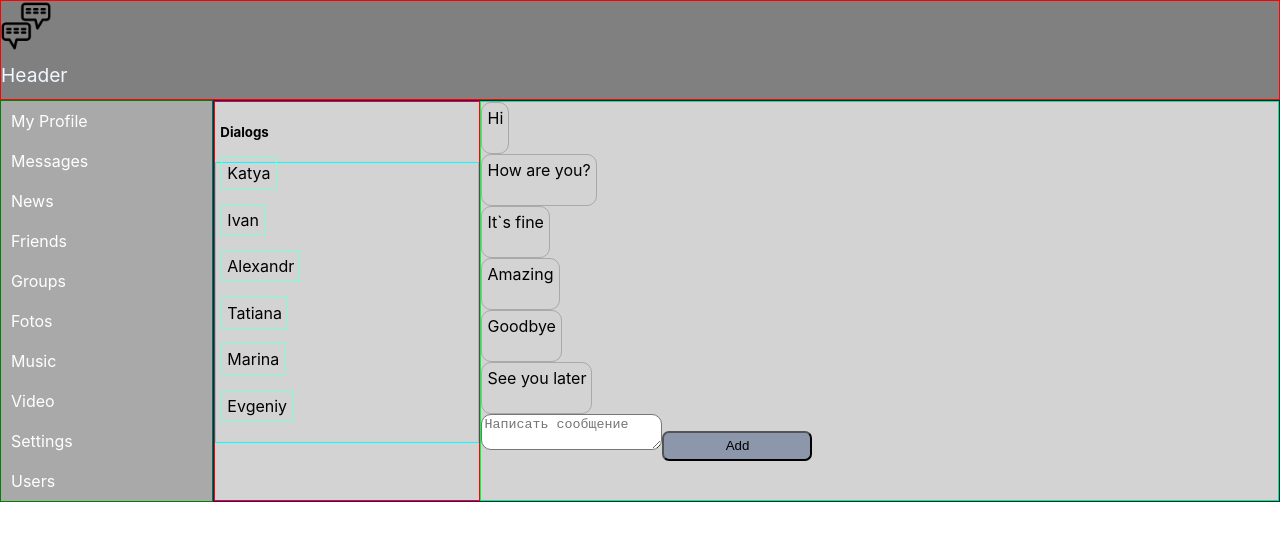
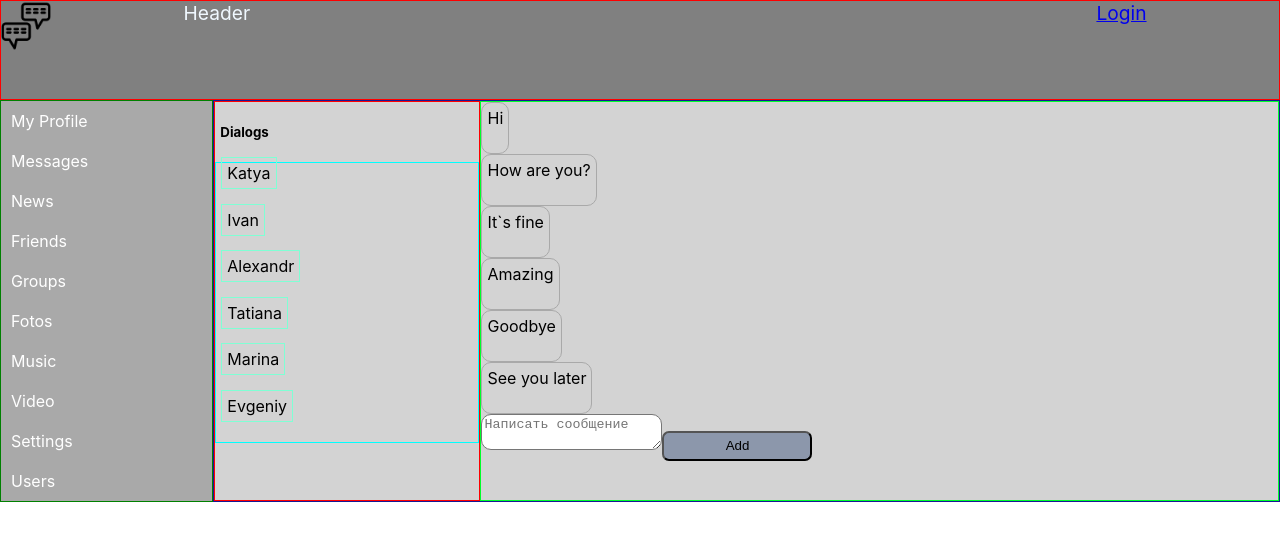
Before and after one commit to Elena763/TheSocialNetwork, a React app in the folder my-vk/: page /dialogs in a window 1280 px wide. Shown: the top 540 px of the page. Built offline with nearby package versions, Linux system fonts and the light colour scheme.

Commit message:
Added authorization

```diff
--- a/my-vk/src/components/Header/Header.jsx
+++ b/my-vk/src/components/Header/Header.jsx
@@ -1,12 +1,18 @@
 import React from "react";
 import headerStyle from './Header.module.css';
 import logo from "../../assets/images/logo_icon.png"
+import { NavLink } from "react-router-dom";
 
 function Header() {
     return (
       <div className={headerStyle.header}>
         <img src={logo} alt="logo" />
         Header
+        <div className={headerStyle.loginBlock}>
+          <NavLink to={'/login'}>
+            Login
+          </NavLink>
+        </div>
       </div>
     );
   }
--- a/my-vk/src/components/Header/Header.module.css
+++ b/my-vk/src/components/Header/Header.module.css
@@ -5,7 +5,11 @@
     background-color: gray;
     color:aliceblue;
     font-size: larger;
+    grid-template-columns: 1fr 5fr 1fr;
   }
 .header img{
     width: 50px;
 }
+.loginBlock {
+    color: azure;
+}
--- a/my-vk/src/components/Profile/ProfileContainer.jsx
+++ b/my-vk/src/components/Profile/ProfileContainer.jsx
@@ -11,7 +11,8 @@ function ProfileContainer(props) {
       userId=2;
     }
     useEffect(() => {
-      axios.get(`https://social-network.samuraijs.com/api/1.0/profile/` + userId)
+      axios
+      .get(`https://social-network.samuraijs.com/api/1.0/profile/` + userId)
       .then((response) => {
         props.setUserProfile(response.data);
     });
--- /dev/null
+++ b/my-vk/src/redux/authReducer.js
@@ -0,0 +1,25 @@
+const SET_USER_DATA = 'SET_USER_DATA';
+
+let initialState = {
+    userId: null,
+    email: null,
+    login: null,
+};
+
+const authReducer = (state = initialState, action) => {
+
+    switch (action.type) {
+        case SET_USER_DATA:
+            return {
+                ...state,
+                ...action.data,
+            }
+
+        default:
+            return state;
+    }
+}
+
+export const setuserData = (userId, email, login) => ({type: SET_USER_DATA, data: {userId, email, login}})
+
+export default authReducer;
--- a/my-vk/src/redux/reduxstore.js
+++ b/my-vk/src/redux/reduxstore.js
@@ -3,6 +3,7 @@ import profileReducer from './profileReducer';
 import dialogsReducer from './dialogsReducer';
 import sidebarReducer from './sidebarReducer';
 import usersReducer from './usersReducer';
+import authReducer from './authReducer';
 
 let reducers = combineReducers({
 
@@ -10,6 +11,7 @@ let reducers = combineReducers({
     dialogsPage: dialogsReducer,
     sidebar: sidebarReducer,
     usersPage: usersReducer,
+    auth: authReducer,
 
 });
 
```
